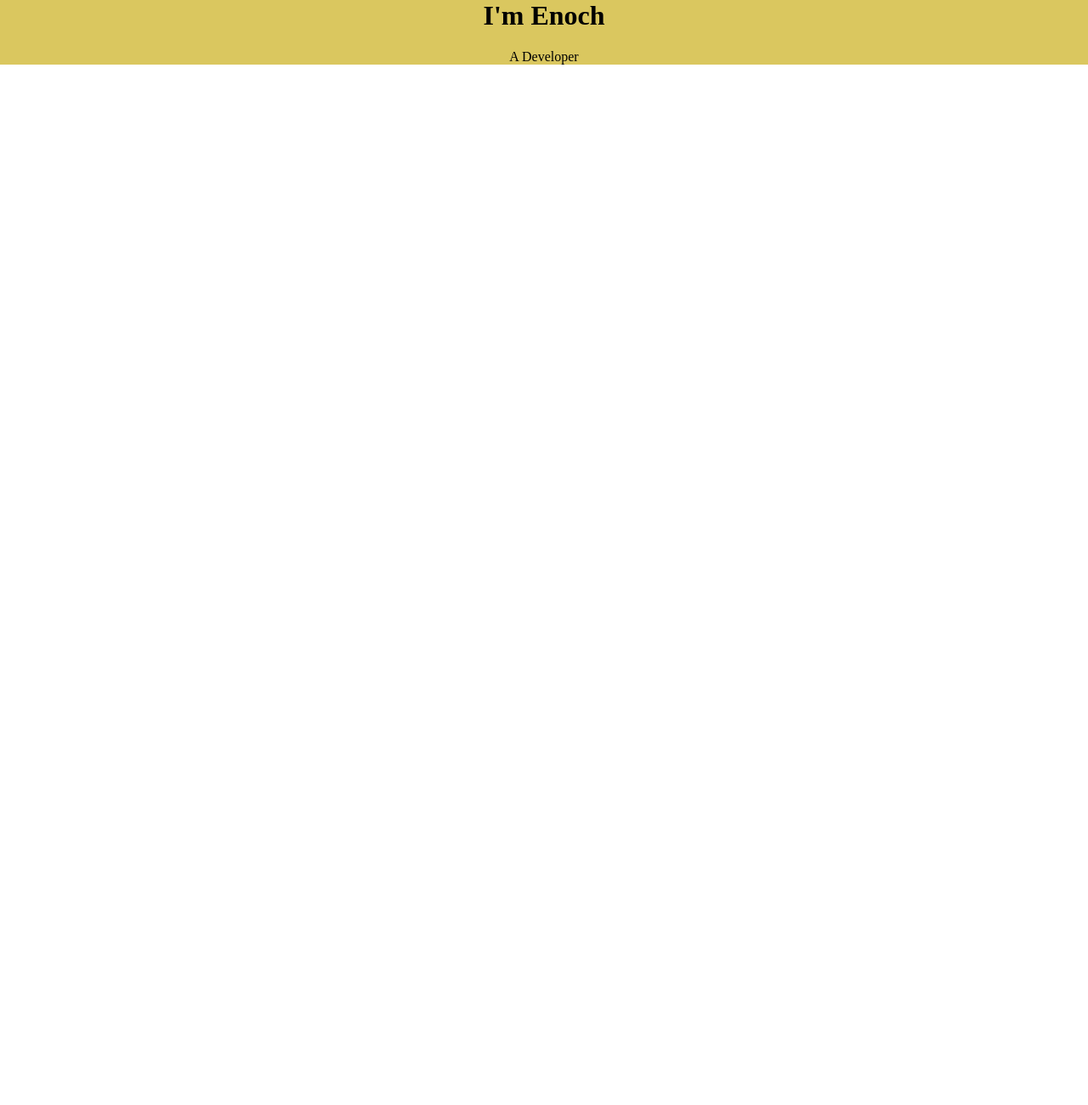
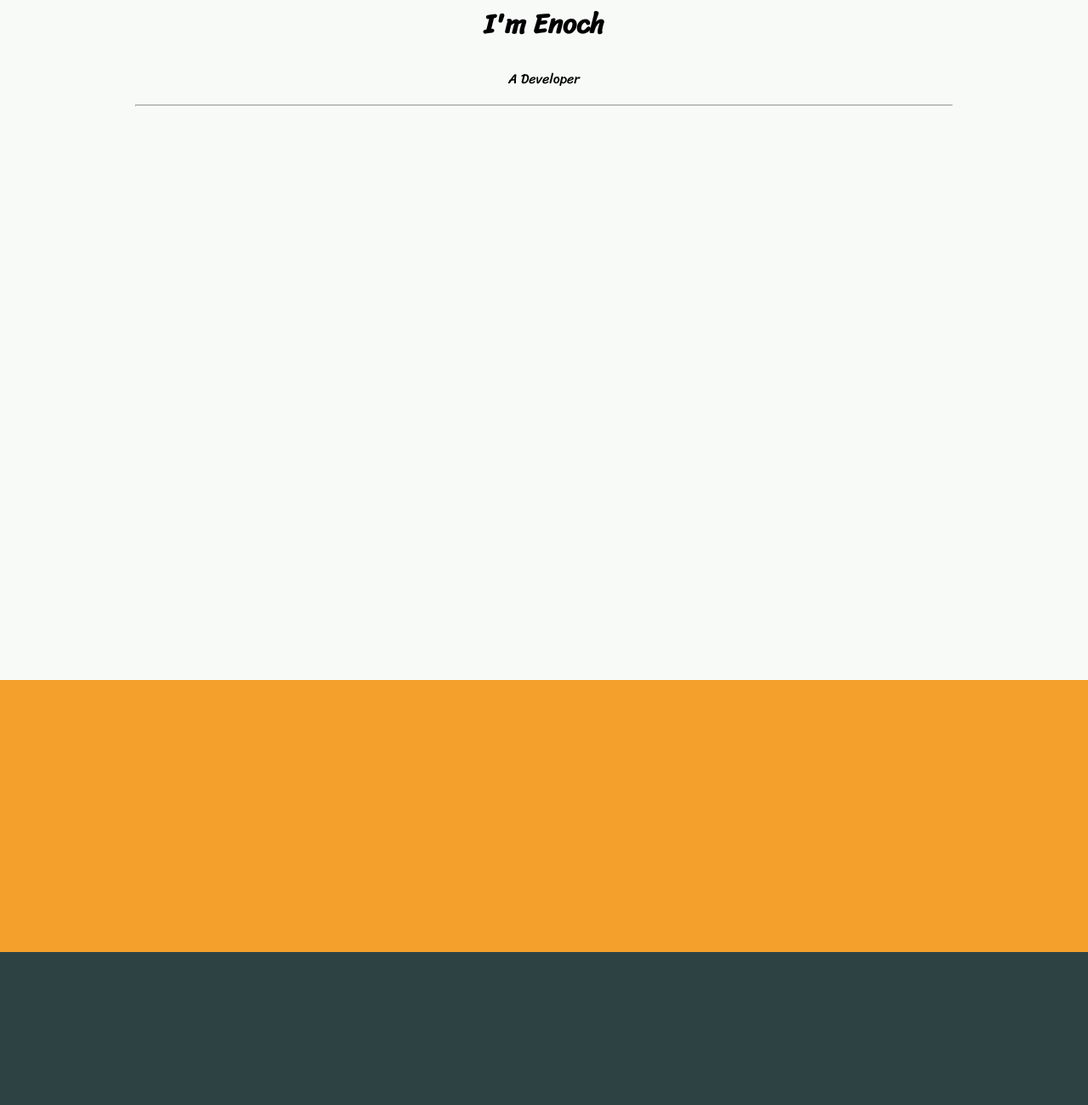
Before and after one commit to enochnord/personalSite, a plain HTML site: page MySite/index.html in a window 1280 px wide. Shown: the top 1300 px of the page at 85% size. Before the commit the page ends 800 px from the top, so only its background shows below. Drawn offline with Linux system fonts and the light colour scheme; files whose address does not match are found by name.

Commit message:
progress update

```diff
--- a/MySite/CSS/styles.css
+++ b/MySite/CSS/styles.css
@@ -1,4 +1,5 @@
 body {
+    background-color: #F8FAF8;
     margin: 0;
 }
 
@@ -6,7 +7,32 @@ h1 {
     margin-top: 0;
 }
 
-.header {
-    background: #DAC75F;
+hr {
+    width: 75%;
+}
+
+.topContainer {
+    background-color: #F8FAF8;
     text-align: center;
+    height: 50rem;
+    width: 100%;
+    font-family: 'Sriracha', cursive;
 }
+
+.midContainer {
+    height: 20rem;
+    width: 100%;
+    background-color: #F4A02D;
+}
+
+.botContainer {
+    height: 20rem;
+    width: 100%;
+    background-color: #2D4343;
+}
+
+.botContainer2 {
+    background-color: #AABBB1;
+    height: 20rem;
+    width: 100%;
+}
--- a/MySite/index.html
+++ b/MySite/index.html
@@ -6,11 +6,22 @@
     <meta http-equiv="X-UA-Compatible" content="ie=edge">
     <title>Enoch Nordlander</title>
     <link rel="stylesheet" href="C:\Users\ejnordlander\Documents\MySite\CSS\styles.css">
+    <link href="https://fonts.googleapis.com/css?family=Sriracha&display=swap" rel="stylesheet">
 </head>
 <body>
-    <div class="header">
+    <div class="topContainer">
         <h1>I'm Enoch</h1>
         <p>A Developer</p>
+        <hr>
+    </div>
+    <div class="midContainer">
+
+    </div>
+    <div class="botContainer">
+
+    </div>
+    <div class="botContainer2">
+
     </div>
 
 
```
